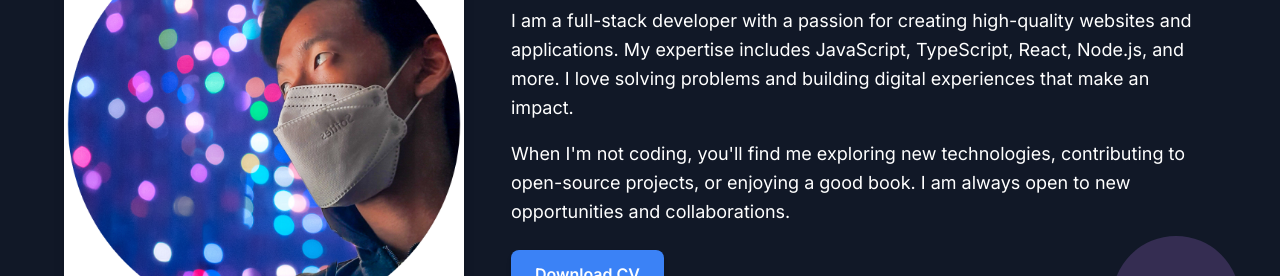
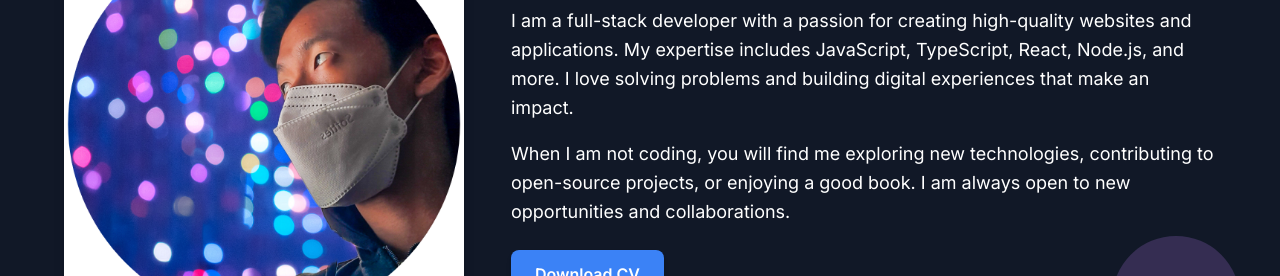
Before and after one commit to StyNW7/Portfolio_2024, a Next.js app: page / in a window 1280 px wide. Shown: the part 1020-1296 px from the top of the page. Built offline with nearby package versions, Linux system fonts and the light colour scheme.

Commit message:
fix about

```diff
--- a/src/app/components/aboutMe.tsx
+++ b/src/app/components/aboutMe.tsx
@@ -33,7 +33,7 @@ const AboutMe: React.FC = () => {
             I love solving problems and building digital experiences that make an impact.
           </p>
           <p className="mt-4 text-lg leading-relaxed">
-            When I'm not coding, you'll find me exploring new technologies, contributing to open-source projects, or enjoying a good book. I am always open to new opportunities and collaborations.
+            When I am not coding, you will find me exploring new technologies, contributing to open-source projects, or enjoying a good book. I am always open to new opportunities and collaborations.
           </p>
 
           {/* Download CV Button */}
```
